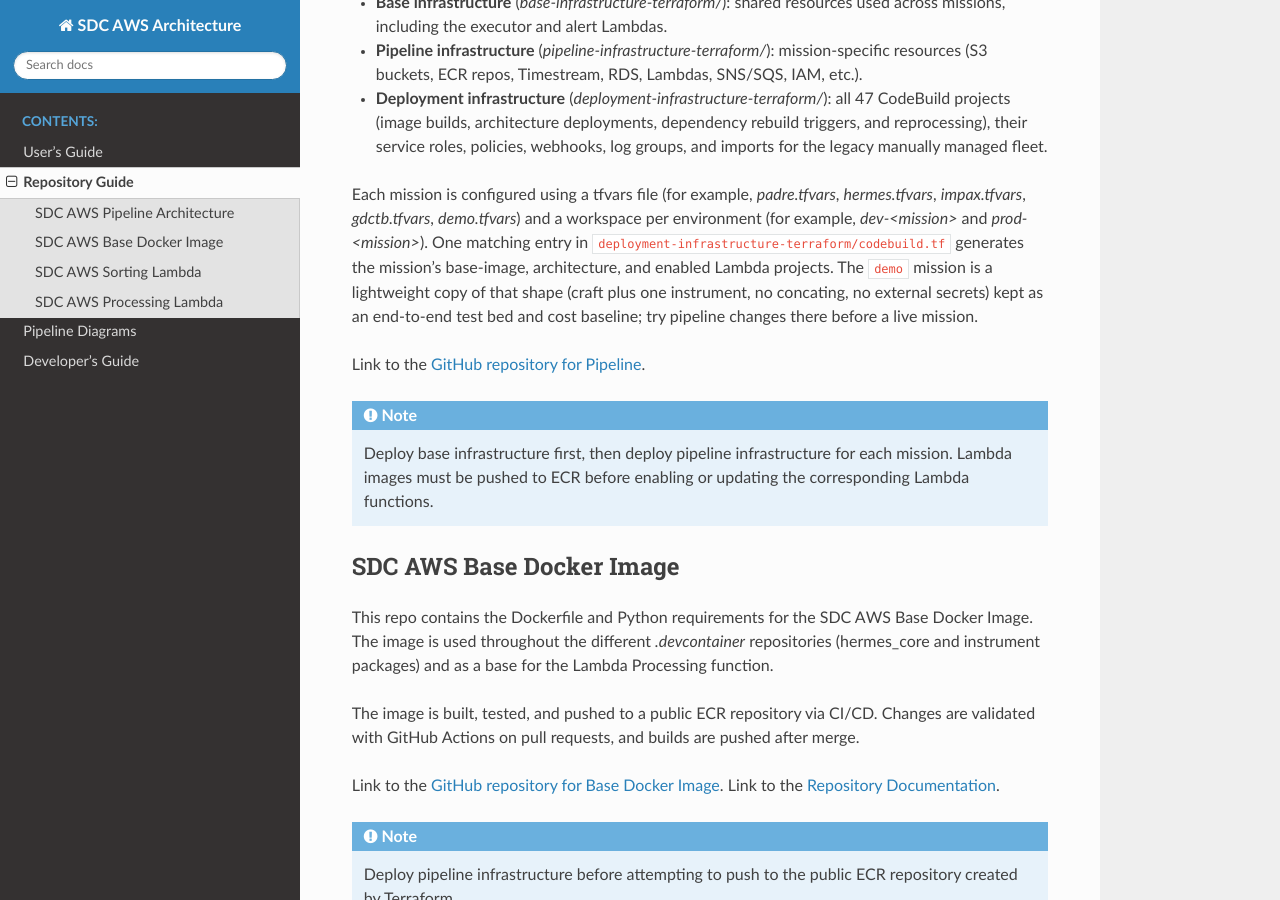
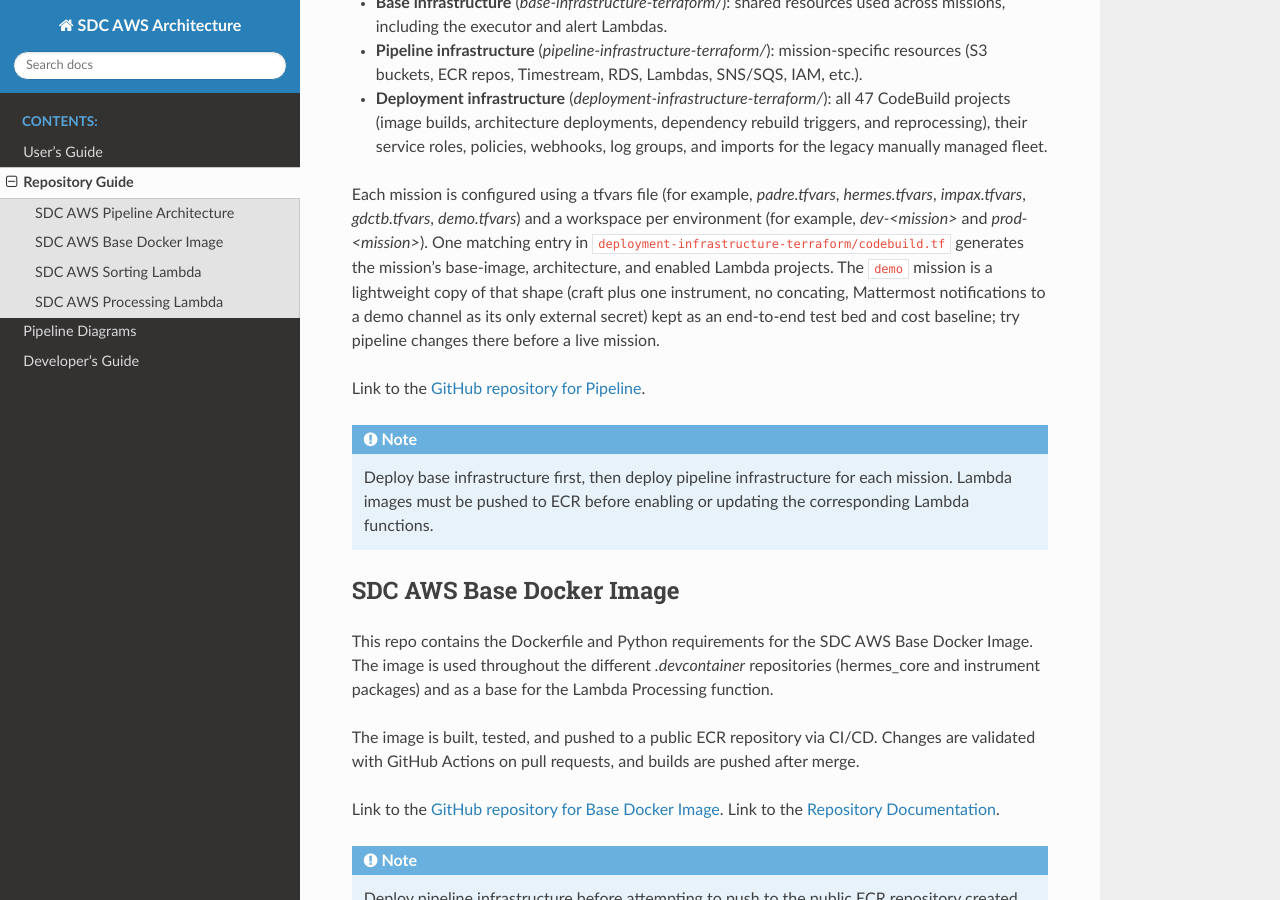
Before and after one commit to swxsoc/sdc_aws_architecture, a Sphinx documentation site: the page built from docs/repo-guide.rst, in a window 1280 px wide and 900 px high, scrolled down 393 px. Built offline with Sphinx 7.4.7 and the Read the Docs theme 3.1.0, drawn with Linux system fonts in a browser that asks for light colours.

Commit message:
Give the demo mission Mattermost notifications
Demo now selects Mattermost like GDCTB: Sorting and Artifacts post to a
demo channel using the token and channel ID in the external secret
swxsoc/dev/demo/communications/mattermost, which becomes the one secret
the dev-demo plan reads and is seeded before the first plan. The two demo
plan tests mock that secret and assert the mission-first secret name and
the Lambda's COMMS_PLATFORM, MATTERMOST_CHANNEL_ID, MATTERMOST_TOKEN, and
MATTERMOST_URL. The docs and cost table follow.

Co-Authored-By: Claude Fable 5.1 <noreply@anthropic.com>

```diff
--- a/docs/repo-guide.rst
+++ b/docs/repo-guide.rst
@@ -22,8 +22,9 @@ Each mission is configured using a tfvars file (for example, `padre.tfvars`, `he
 One matching entry in ``deployment-infrastructure-terraform/codebuild.tf``
 generates the mission's base-image, architecture, and enabled Lambda projects.
 The ``demo`` mission is a lightweight copy of that shape (craft plus one
-instrument, no concating, no external secrets) kept as an end-to-end test bed
-and cost baseline; try pipeline changes there before a live mission.
+instrument, no concating, Mattermost notifications to a demo channel as its
+only external secret) kept as an end-to-end test bed and cost baseline; try
+pipeline changes there before a live mission.
 
 Link to the `GitHub repository for Pipeline <https://github.com/swxsoc/sdc_aws_architecture>`_.
 
--- a/docs/user-guide/terraform-overview.rst
+++ b/docs/user-guide/terraform-overview.rst
@@ -174,7 +174,7 @@ Mattermost Notifications
 ------------------------
 Set ``comms_platform`` explicitly when a mission's application selects a
 communications backend. PADRE uses ``slack``; HERMES keeps legacy auto-detection;
-iMPAX, SWxSOC Pipeline, and GDCTB use ``mattermost``. For Mattermost, also set
+iMPAX, SWxSOC Pipeline, GDCTB, and demo use ``mattermost``. For Mattermost, also set
 ``enable_mattermost = true``. Both Lambdas receive
 ``COMMS_PLATFORM=mattermost`` and the configured ``MATTERMOST_URL``. Terraform
 reads ``MATTERMOST_TOKEN`` and ``MATTERMOST_CHANNEL_ID`` from the mission and
```
Also changed, not shown: README.md (+17 -11 lines), 2 other files.
